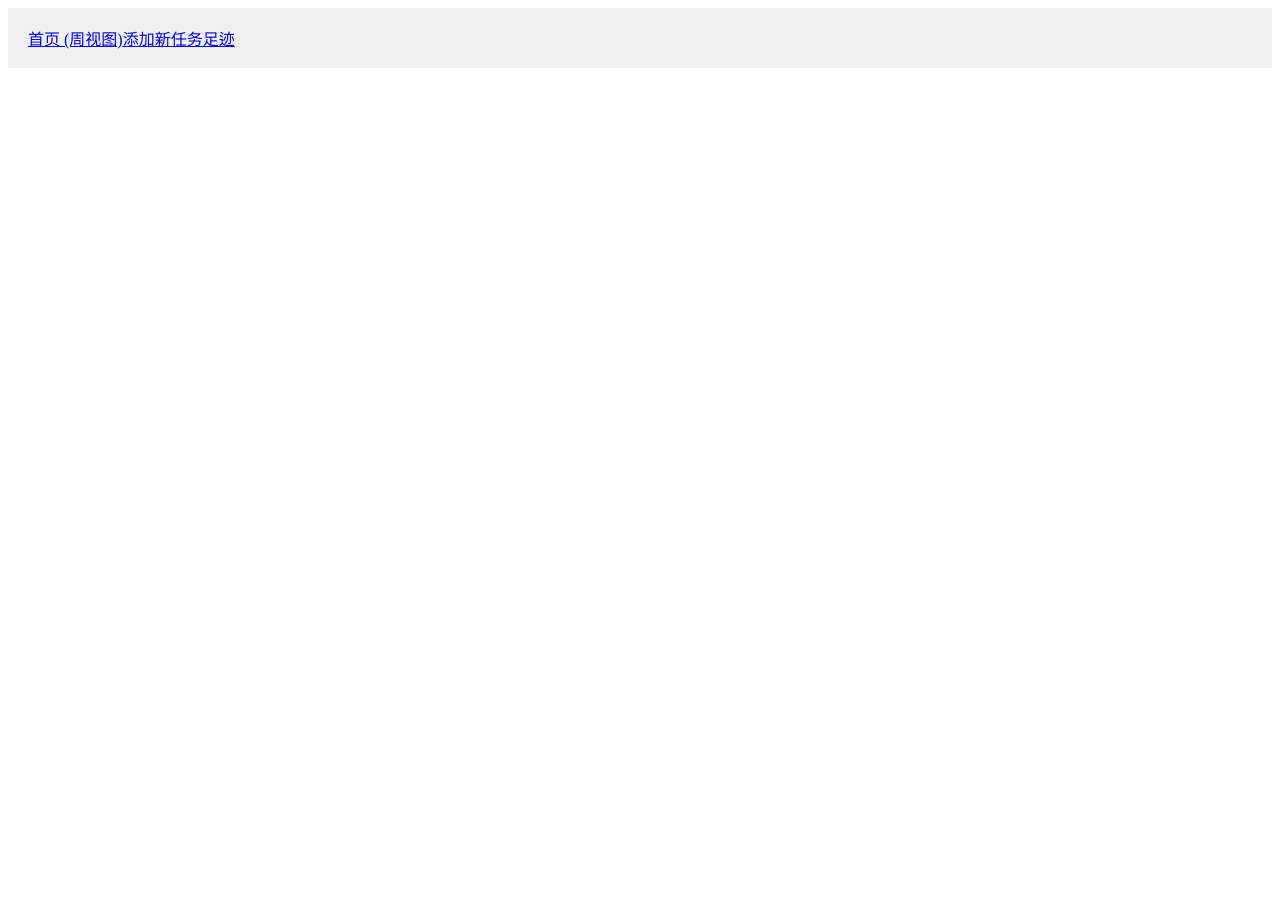
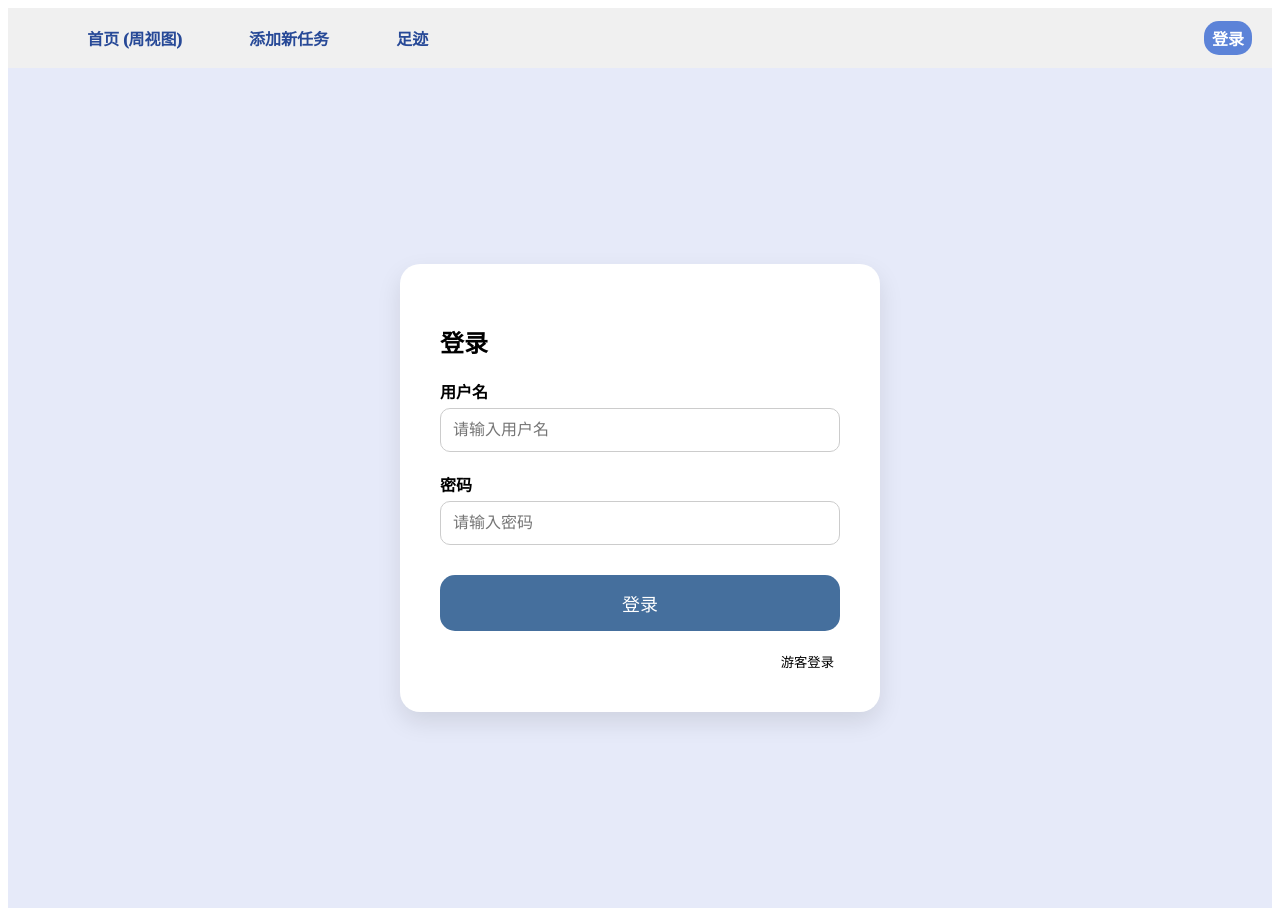
Before and after one commit to GUI-BEI/todolist, a Vue app in the folder todolist/: page /login in a window 1280 px wide. Before the commit this address had no page. Before the commit the page ends 800 px from the top, so only its background shows below. Built offline with nearby package versions, Linux system fonts and the light colour scheme.

Commit message:
登录界面以及一些样式的变化

```diff
--- a/todolist/src/App.vue
+++ b/todolist/src/App.vue
@@ -4,6 +4,7 @@
       <router-link to="/">首页 (周视图)</router-link>
       <router-link to="/add">添加新任务</router-link>
       <router-link to="/history">足迹</router-link>
+      <router-link to="/login" style="margin-left: auto;">登录</router-link>
     </nav>
 
     <main class="page-container">
@@ -37,4 +38,35 @@
     width: 100%;
 }
 
+/* 导航栏link效果 */
+.nav-bar a{
+  /* 去除下划线 */
+  text-decoration: none;
+  /* 左边距 */
+  margin-left: 4vw;
+  /* 内边距 */
+  padding: 5px 8px 5px 8px;
+  /* 圆角 */
+  border-radius: 15px;
+  /* 颜色 */
+  color: rgb(39, 73, 151);
+  /* 粗体 */
+  font-weight: 1000;
+  /* 平滑过渡 */
+  transition: all 0.3s ease;
+}
+
+/* 鼠标悬停效果 */
+.nav-bar a:hover {
+  background-color: #dddfe7;
+   /* 轻微上浮 */
+  transform: translateY(-2px);
+}
+
+/* 激活状态的样式 */
+.nav-bar a.router-link-active {
+  background-color: #5c83d8;
+  color: white;
+}
+
 </style>
--- /dev/null
+++ b/todolist/src/components/Login.vue
@@ -0,0 +1,131 @@
+<template>
+  <div class="login-wrapper">
+    <div class="login-card">
+      <h2>登录</h2>
+
+      <div class="inputBar">
+        <span>用户名</span>
+        <input type="text" v-model="form.username" placeholder="请输入用户名">
+      </div>
+
+      <div class="inputBar">
+        <span>密码</span>
+        <input type="password" v-model="form.password" placeholder="请输入密码">
+      </div>
+
+      <button class="loginBtn" @click="handleLogin">登录</button>
+
+      <div style="
+        display: flex;
+        justify-content: flex-end;
+        margin-top: 5%;
+      ">
+        <button class="visitorLoginBtn">游客登录</button>
+      </div>
+
+    </div>
+  </div>
+</template>
+
+<script setup>
+import { reactive } from 'vue';
+import { useRouter } from 'vue-router';
+
+const router = useRouter();
+const form = reactive({
+  username: '',
+  password: ''
+});
+
+const handleLogin = async () => {
+  if (!form.username || !form.password) {
+    alert('请输入用户名和密码');
+    return;
+  }
+
+  try {
+    // 假设后端登录接口地址
+    const response = await fetch('http://localhost:8080/api/login', {
+      method: 'POST',
+      headers: { 'Content-Type': 'application/json' },
+      body: JSON.stringify(form)
+    });
+    const result = await response.json();
+
+    if (result.code === 200) {
+      alert('登录成功！');
+      // 登录成功后跳转到主界面
+      router.push('/');
+    } else {
+      alert(result.message || '登录失败');
+    }
+  } catch (error) {
+    console.error('登录请求错误:', error);
+    alert('服务器连接失败');
+  }
+};
+</script>
+
+<style scoped>
+.login-wrapper {
+  background: rgb(230, 234, 249);
+  min-height: 100vh;
+  display: flex;
+  align-items: center;
+  justify-content: center;
+  padding: 20px;
+  font-family: system-ui, sans-serif;
+}
+
+.login-card {
+  background: white;
+  padding: 40px;
+  border-radius: 20px;
+  box-shadow: 0 10px 25px rgba(0,0,0,0.1);
+  width: 100%;
+  max-width: 400px;
+}
+
+.inputBar { margin-bottom: 20px; }
+
+.inputBar span {
+  display: block;
+  margin-bottom: 5px;
+  font-weight: bold;
+}
+
+.inputBar input {
+  width: 100%;
+  padding: 12px;
+  border: 1px solid #ccc;
+  border-radius: 10px;
+  font-size: 16px;
+  box-sizing: border-box; /* 确保padding不会撑破容器 */
+}
+
+.loginBtn {
+  width: 100%;
+  padding: 15px;
+  background-color: #456f9d;
+  color: white;
+  border: none;
+  border-radius: 15px;
+  font-size: 18px;
+  cursor: pointer;
+  margin-top: 10px;
+}
+
+.loginBtn:hover { background-color: #355a82; }
+
+.visitorLoginBtn{
+    /* 无边框 */
+    border: none;
+    /* 背景颜色 */
+    background-color: transparent;
+}
+
+.visitorLoginBtn:hover {
+  /* 文字样式 */
+  text-decoration: underline;
+}
+</style>
--- a/todolist/src/components/TaskForm.vue
+++ b/todolist/src/components/TaskForm.vue
@@ -1,24 +1,20 @@
 <template>
   <div class="content-wrapper">
       <div class="task-form">
-        <div>
-          <!-- <button class="return" @click="$router.back()"> < </button> -->
-          <h3>添加新任务</h3>
-        </div>
 
         <div class="inputBar">
           <span>title</span>
-          <input type="text" v-model="form.title" placeholder="标题">
+          <input type="text" v-model="form.title" placeholder=" 标题">
         </div>
 
         <div class="inputBar">
           <span>description</span>
-          <input type="text" v-model="form.description" placeholder="描述">
+          <input type="text" v-model="form.description" placeholder=" 描述">
         </div>
 
         <div class="inputBar">
           <span>priority</span>
-          <select v-model="form.priority">
+          <select  class="priority" v-model="form.priority">
             <option value="3">高</option>
             <option value="2">中</option>
             <option value="1">低</option>
@@ -35,7 +31,7 @@
 
         <div class="inputBar">
           <span>type</span>
-          <input type="text" v-model="form.type" placeholder="分类">
+          <input type="text" v-model="form.type" placeholder=" 分类">
         </div>
 
         <button class="addBtn" @click="submitTask">ADD</button>
@@ -114,27 +110,30 @@ const submitTask = async () => {
   /* 透明背景 */
   background: transparent;
   /* 内边距 */
-  padding: 20px 15px;
+  padding: 15px 5px;
   /* 字体大小 */
-  font-size: 25px;
+  font-size: 20px;
   /* 颜色 */
   color: #222e41;
   /* 属性变化时 在0.2秒内平滑过渡 */
   transition: all 0.2s;
   /* 圆角设置，左上尖，其余三个圆 */
   border-radius: 0px 15px 15px 15px;
+  /* 宽度 */
+  width: 60vw;
+  /* 高度 */
+  height: auto;
 }
 
-#pri {
+.priority {
   /* 提升为块级元素 */
   display: block;
   /* 宽度  父类的100% */
   width: 100%;
   /* 高度 视口高度的5% */
   height: 5vh;
-  /* 上下外边距 */
-  margin-top: 4%;
-  margin-bottom: 10%;
+  /* 上 外边距 */
+  margin-top: 15px;
   /* 背景颜色 比大的背景稍白一点 */
   background-color: rgb(240, 242, 249);
   /* 圆角 */
@@ -160,11 +159,19 @@ input[type="date"] {
   /* 文本水平居中 */
   justify-content: center;
   /* 内边距 */
-  padding: 5%;
-  /* 宽度：视口宽度的33% */
+  padding: 3%;
+  /* 宽度 */
   width: 100%;
   /* 圆角 */
   border-radius: 20px;
+  /* 背景颜色 */
+  background-color: rgb(231, 235, 242);
+}
+
+/* 激活状态的样式 */
+.addBtn:active {
+  border-color: rgb(19, 24, 41);
+  background-color: rgba(208, 212, 218, 0.616)
 }
 
 .content-wrapper {
@@ -178,7 +185,7 @@ input[type="date"] {
   /* 水平居中 */
   justify-content: center;
   /* 内边距 */
-  padding: 5%;
+  padding: 0 3% 1% 3%;
   /* 字体 默认值 */
   font-family: system-ui, -apple-system, BlinkMacSystemFont, 'Segoe UI', Roboto, Oxygen, Ubuntu, Cantarell, 'Open Sans', 'Helvetica Neue', sans-serif;
 }
```
Also changed, not shown: todolist/src/router/index.js (+7 -0 lines).
